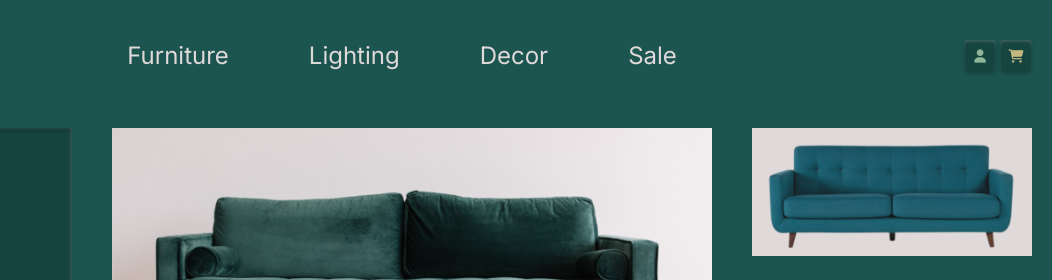
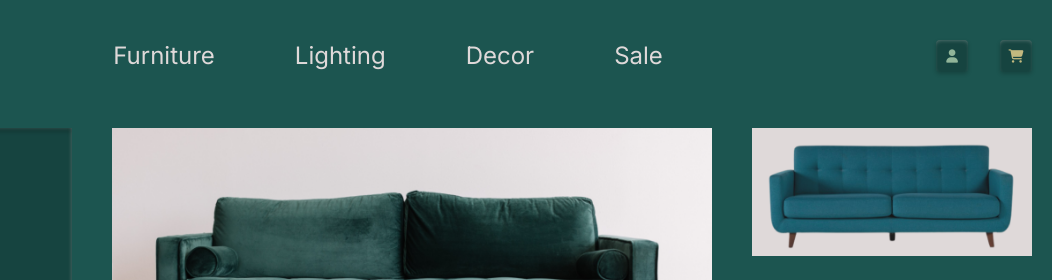
Before and after one commit to mariamlukava/Homework_11, a plain HTML site: page index.html in a window 1280 px wide. Shown: the top 280 px of the page, 228-1280 px from the left. Drawn offline with Linux system fonts and the light colour scheme.

Commit message:
update style

```diff
--- a/css/style.css
+++ b/css/style.css
@@ -57,6 +57,10 @@ header {
     color: var(--header-color);
 }
 
+.header_div {
+    display: flex;
+    column-gap: 32px;
+}
 .user_button,
 .cart_button {
     width: 32px;
```
